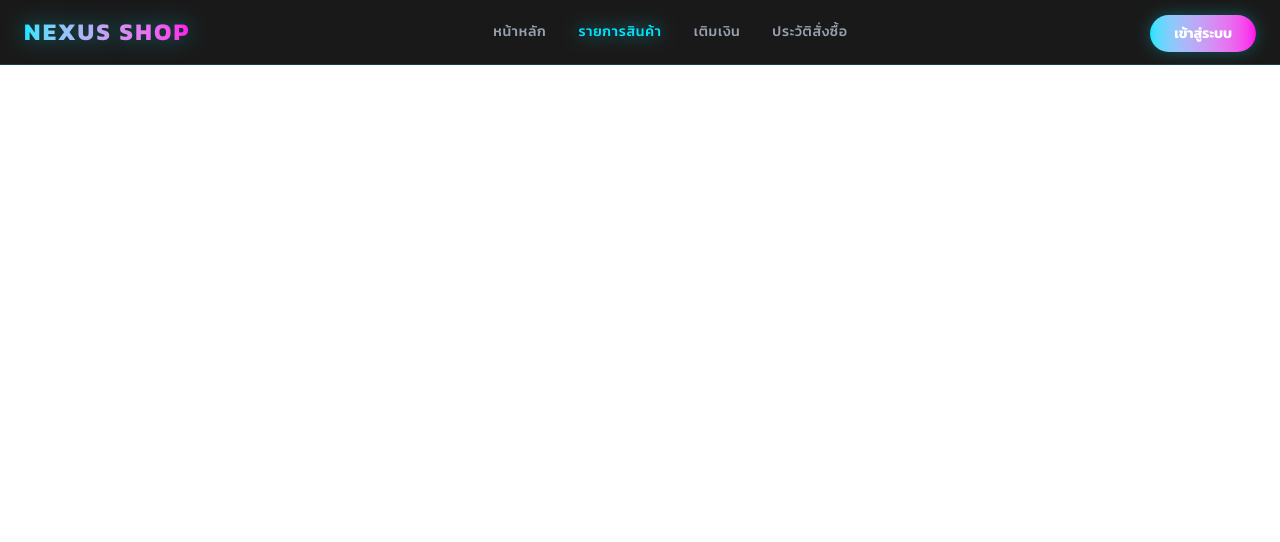
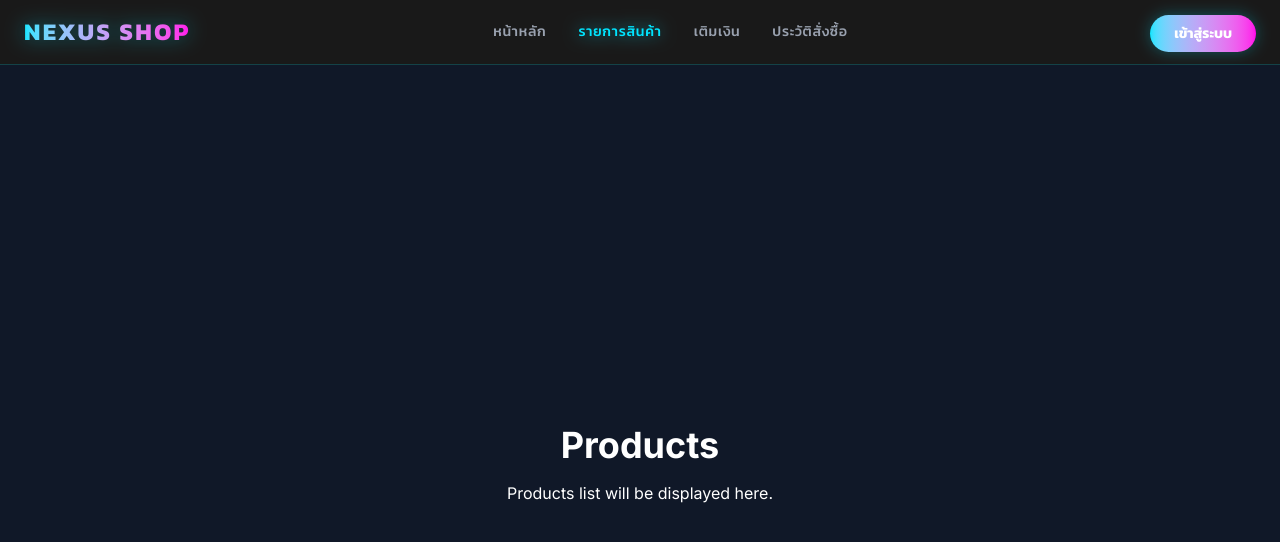
Before and after one commit to natthapongwanachai-cyber/nexus-shop, a Next.js app: page /products in a window 1280 px wide. Shown: the top 542 px of the page. Built offline with nearby package versions, Linux system fonts and the light colour scheme.

Commit message:
fix missing routes for products, forgot-password, and history

```diff
--- a/app/forgot-password/page.tsx
+++ b/app/forgot-password/page.tsx
@@ -1,6 +1,6 @@
 export default function ForgotPasswordPage() {
   return (
-    <div className="flex min-h-screen flex-col items-center justify-center p-24 text-white">
+    <div className="flex min-h-screen flex-col items-center justify-center p-24 text-white bg-gray-900">
       <h1 className="text-4xl font-bold mb-4">Forgot Password</h1>
       <p>Password recovery form will be displayed here.</p>
     </div>
--- /dev/null
+++ b/app/history/page.tsx
@@ -0,0 +1,8 @@
+export default function HistoryPage() {
+  return (
+    <div className="flex min-h-screen flex-col items-center justify-center p-24 text-white bg-gray-900">
+      <h1 className="text-4xl font-bold mb-4">Purchase History</h1>
+      <p>User purchase history will be displayed here.</p>
+    </div>
+  );
+}
--- a/app/products/page.tsx
+++ b/app/products/page.tsx
@@ -1,8 +1,8 @@
 export default function ProductsPage() {
   return (
-    <div className="flex min-h-screen flex-col items-center justify-center p-24 text-white">
+    <div className="flex min-h-screen flex-col items-center justify-center p-24 text-white bg-gray-900">
       <h1 className="text-4xl font-bold mb-4">Products</h1>
-      <p>Products page content will be displayed here.</p>
+      <p>Products list will be displayed here.</p>
     </div>
   );
 }
```
